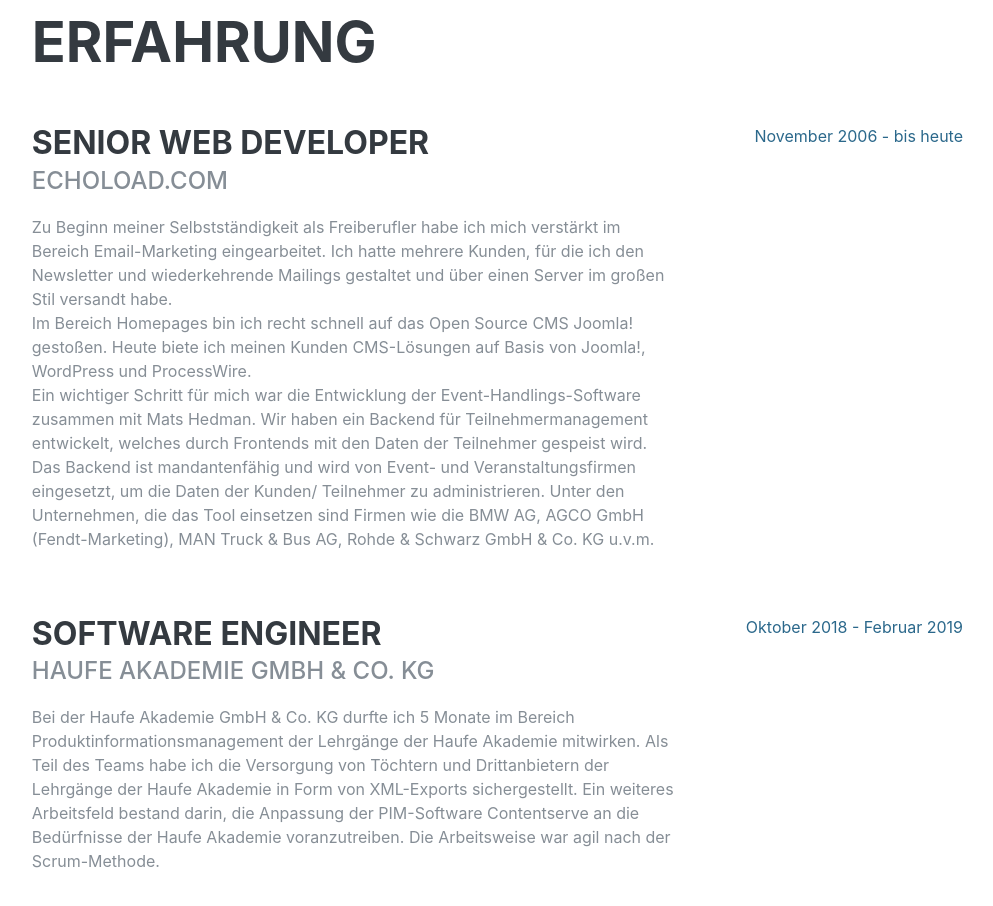
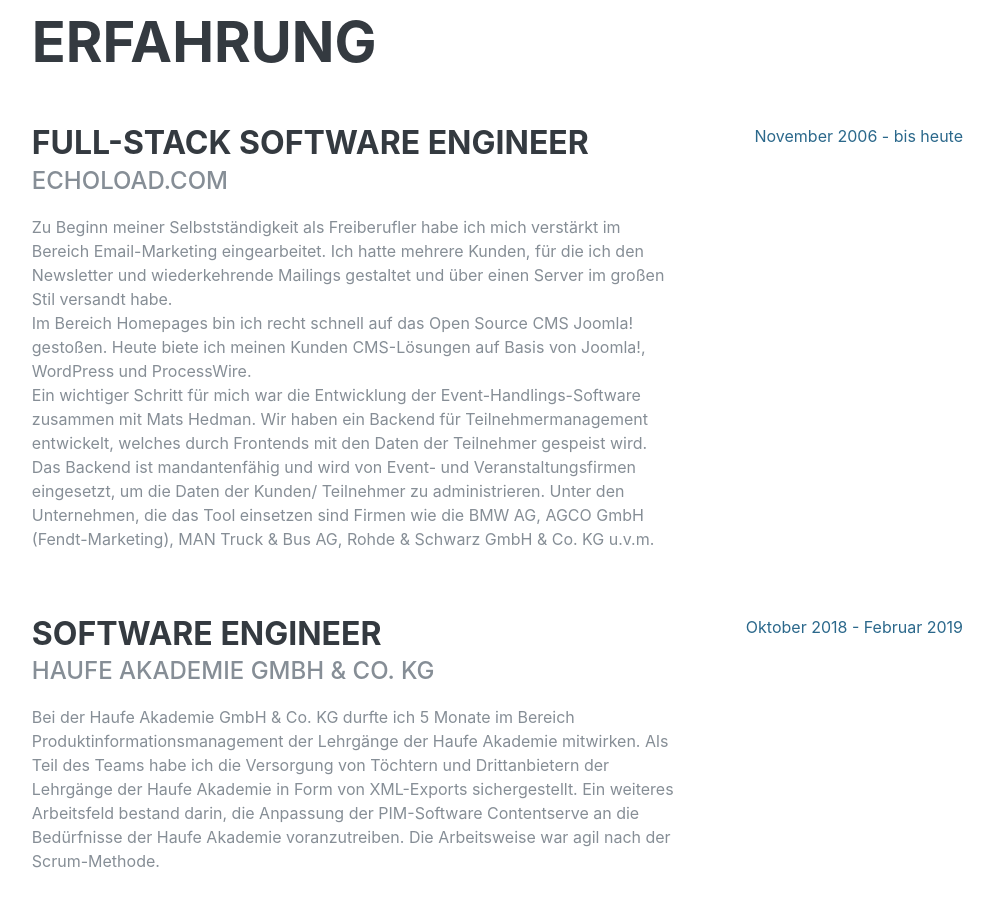
Before and after one commit to echo75/hedman-docker, a plain HTML site: page app/public/index.html in a window 1280 px wide. Shown: the part 840-1746 px from the top of the page, without its empty margins (269-1262 px from the left). Drawn offline with Linux system fonts and the light colour scheme; a web font is replaced by a local one.

Commit message:
alter senior webdeveloper -> Full-Stack Software Engineer

```diff
--- a/app/public/index.html
+++ b/app/public/index.html
@@ -110,7 +110,7 @@
 
         <div class="resume-item d-flex flex-column flex-md-row justify-content-between mb-5">
           <div class="resume-content">
-            <h3 class="mb-0">Senior Web Developer</h3>
+            <h3 class="mb-0">Full-Stack Software Engineer</h3>
             <div class="subheading mb-3">echoload.com</div>
             <p>Zu Beginn meiner Selbstständigkeit als Freiberufler habe ich mich verstärkt im Bereich Email-Marketing eingearbeitet. Ich hatte mehrere Kunden, für die ich den Newsletter und wiederkehrende Mailings gestaltet und über einen Server im großen Stil versandt habe.<br />
             Im Bereich Homepages bin ich recht schnell auf das Open Source CMS Joomla! gestoßen. Heute biete ich meinen Kunden CMS-Lösungen auf Basis von Joomla!, WordPress und ProcessWire. <br />
```
